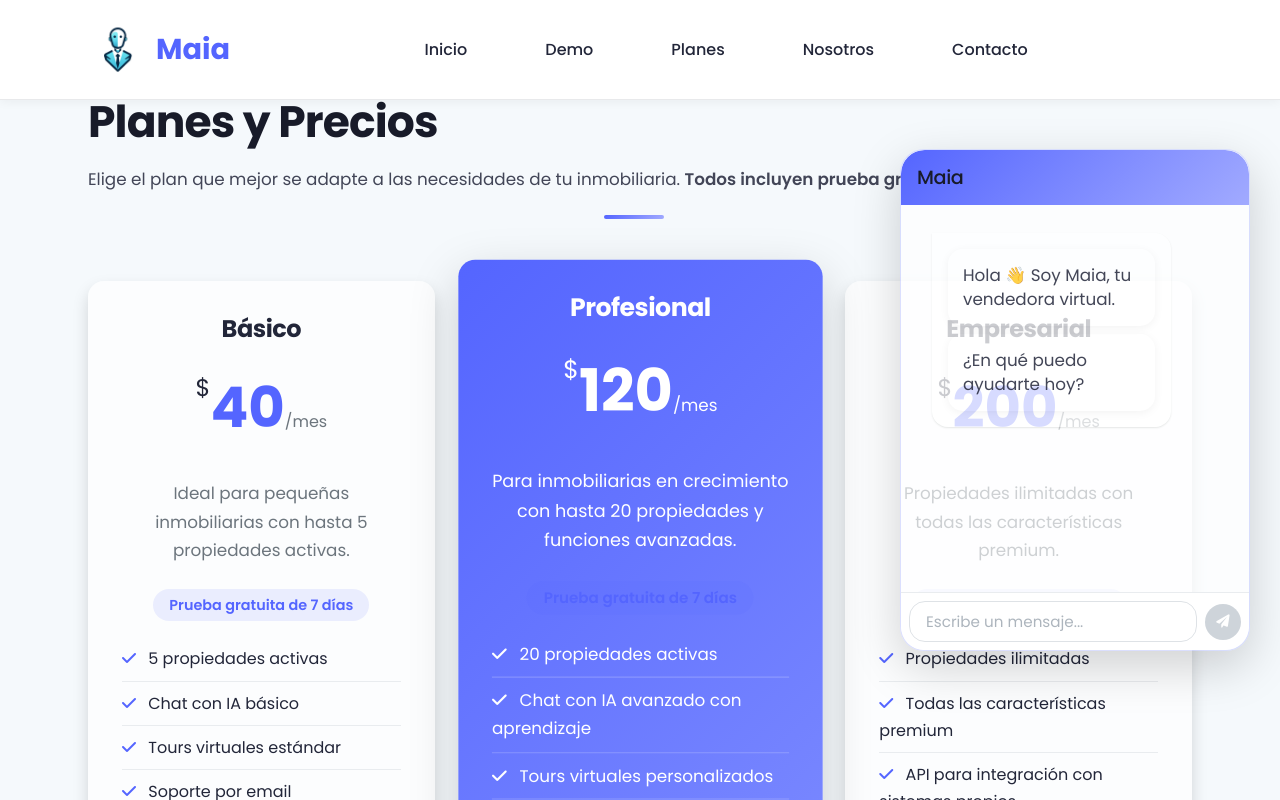
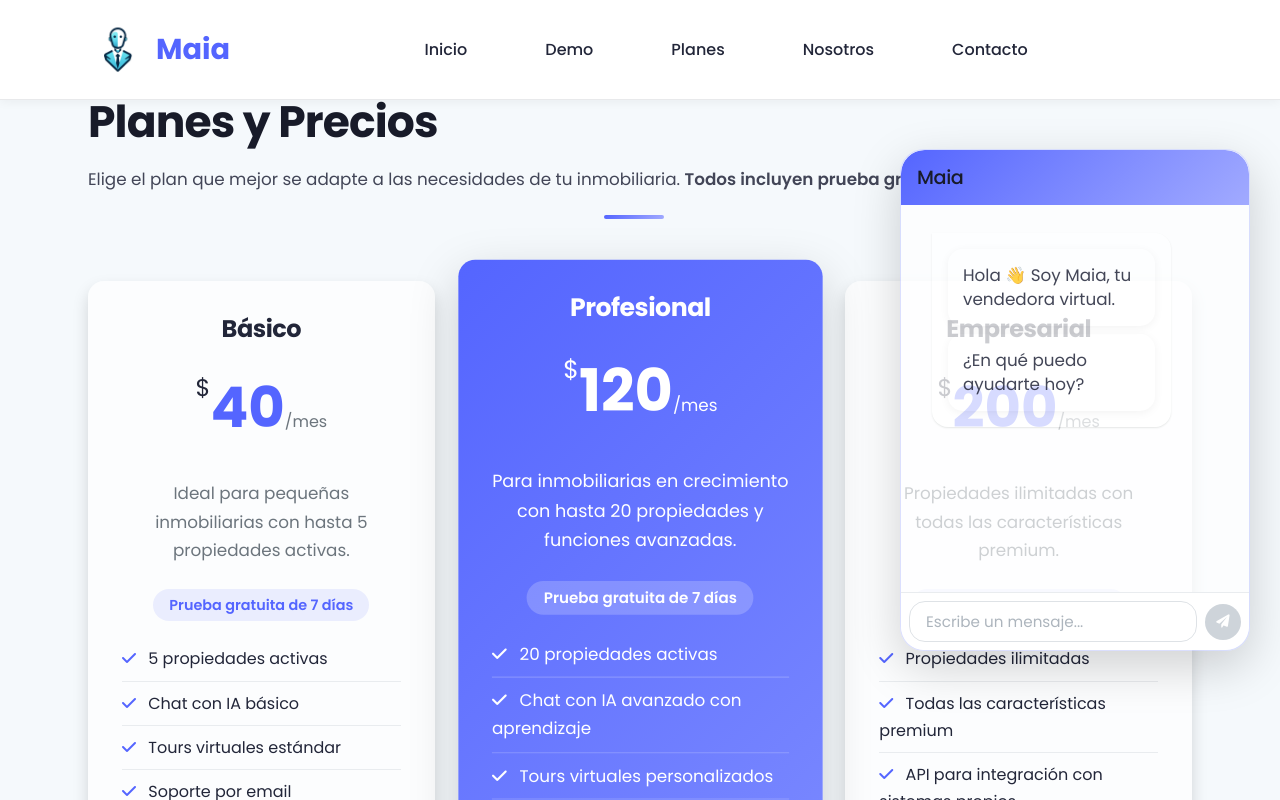
Before and after one commit to jprojas2/Maia-web, a Vue app: page /pricing in a window 1280 px wide. Shown: the top 800 px of the page. Built offline with nearby package versions, Linux system fonts and the light colour scheme.

Commit message:
Fix Professional pricing card styling with proper CSS specificity

```diff
--- a/src/views/PricingView.vue
+++ b/src/views/PricingView.vue
@@ -8,7 +8,7 @@
         </div>
 
         <div class="pricing-container">
-          <div class="pricing-card" v-for="(plan, index) in plans" :key="index" :class="{ 'popular': plan.popular }">
+          <div class="pricing-card" :class="{ 'popular': index === 1 }" v-for="(plan, index) in plans" :key="index">
             <h3 class="plan-name">{{ plan.name }}</h3>
             <div class="plan-price">
               <span class="currency">$</span>
@@ -199,8 +199,9 @@ const toggleFaq = (index) => {
     border-radius: 0 $border-radius-lg 0 $border-radius-lg;
     z-index: 1;
   }
+}
 
-  &.popular {
+.pricing-card.popular {
   background: linear-gradient(135deg, var(--primary), #8492ff) !important;
   color: white !important;
   transform: scale(1.05) !important;
@@ -219,23 +220,32 @@ const toggleFaq = (index) => {
       transform: translateY(-10px) scale(1.02) !important;
     }
   }
+}
 
-    .plan-name, .amount, .period, .plan-description {
+.pricing-card.popular .plan-name,
+.pricing-card.popular .currency,
+.pricing-card.popular .amount,
+.pricing-card.popular .period,
+.pricing-card.popular .plan-description,
+.pricing-card.popular .free-trial-badge {
   color: white !important;
 }
 
-    .plan-features {
-      li {
+.pricing-card.popular .free-trial-badge {
+  background-color: rgba(255, 255, 255, 0.2) !important;
+  color: white !important;
+}
+
+.pricing-card.popular .plan-features li {
   border-bottom: 1px solid rgba(255, 255, 255, 0.2) !important;
   color: white !important;
+}
 
-        i {
+.pricing-card.popular .plan-features li i {
   color: white !important;
 }
-      }
-    }
 
-    .btn {
+.pricing-card.popular .btn {
   background-color: white !important;
   color: var(--primary) !important;
   border: none !important;
@@ -244,8 +254,8 @@ const toggleFaq = (index) => {
     background-color: rgba(255, 255, 255, 0.9) !important;
   }
 }
-  }
 
+.pricing-card {
   .plan-name {
     font-size: 1.5rem;
     margin-bottom: $spacing-md;
```
Lines whose indentation alone changed are shown as unchanged.
